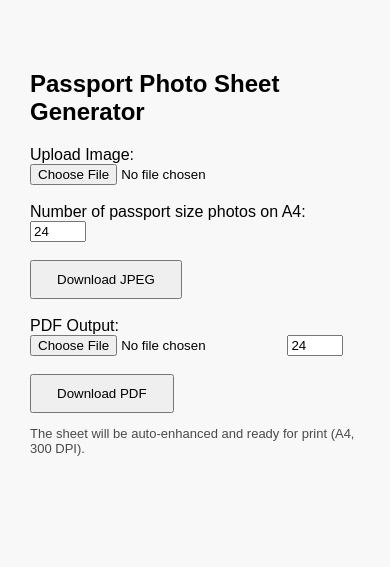
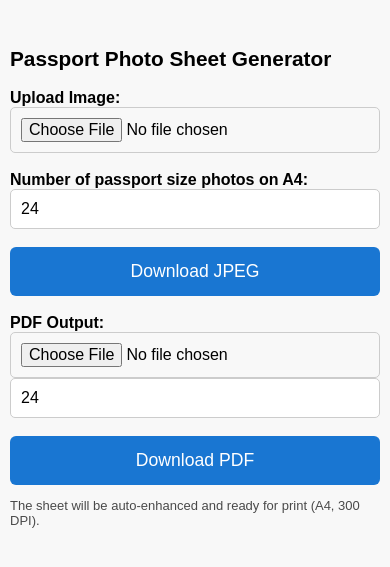
Before and after one commit to amanhasank/passportsize-photo-maker, a Flask app: page / in a window 390 px wide. Shown: the top 567 px of the page. Run offline with Flask 3, Linux system fonts and the light colour scheme.

Commit message:
mobile friendly

```diff
--- a/api/app.py
+++ b/api/app.py
@@ -52,12 +52,12 @@ def compose_sheet(img, n):
 def create_pdf_sheet(img_pil):
     buf = io.BytesIO()
     c = canvas.Canvas(buf, pagesize=A4)
-    img_pil.save("temp.jpg", "JPEG")
-    c.drawImage("temp.jpg", 0, 0, A4[0], A4[1])
+    img_pil.save("/tmp/temp.jpg", "JPEG")
+    c.drawImage("/tmp/temp.jpg", 0, 0, A4[0], A4[1])
     c.showPage()
     c.save()
     buf.seek(0)
-    os.remove("temp.jpg")
+    os.remove("/tmp/temp.jpg")
     return buf
 
 @app.route('/', methods=['GET', 'POST'])
@@ -81,6 +81,3 @@ def pdf():
     sheet = compose_sheet(img, num)
     pdf_bytes = create_pdf_sheet(sheet)
     return send_file(pdf_bytes, mimetype='application/pdf', as_attachment=True, download_name='passport_sheet.pdf')
-
-if __name__ == '__main__':
-    app.run()
--- a/templates/index.html
+++ b/api/templates/index.html
@@ -6,7 +6,15 @@
     <style>
         body { font-family: sans-serif; max-width:500px; margin:20px auto; background:#f8f8f8; padding:30px; border-radius:10px;}
         .form-group { margin-bottom:18px; }
-        button { padding:10px 25px; }
+        button { padding:10px 25px; font-size:1rem; border-radius:6px; border:none; background:#1976d2; color:white; cursor:pointer; transition:background 0.2s; }
+        button:hover { background:#125ea2; }
+        input[type="file"], input[type="number"] { width:100%; padding:10px; font-size:1rem; border-radius:5px; border:1px solid #ccc; box-sizing:border-box; }
+        label { font-weight:600; }
+        @media (max-width: 600px) {
+            body { max-width:100%; padding:10px; border-radius:0; }
+            h2 { font-size:1.3rem; }
+            button { width:100%; padding:14px 0; font-size:1.1rem; }
+        }
     </style>
 </head>
 <body>
```
Also changed, not shown: 1 other file.
